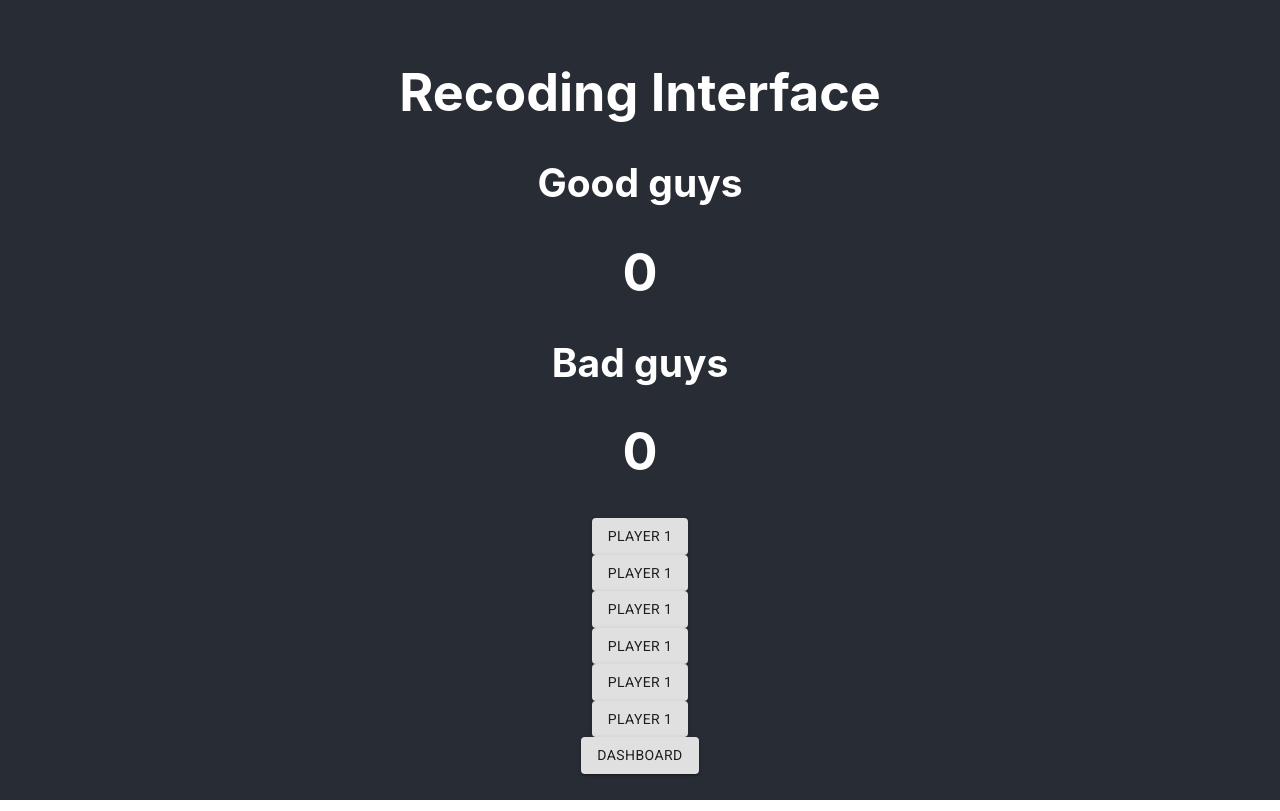
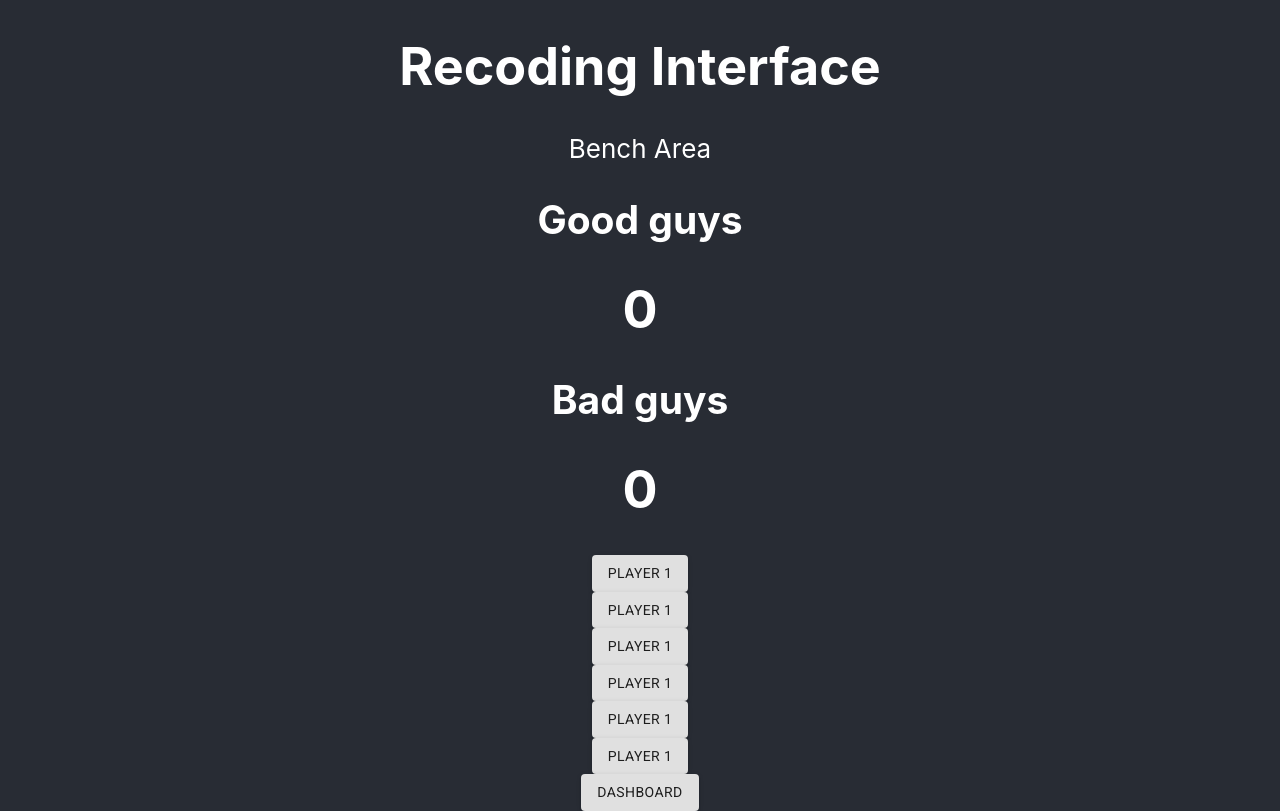
Before and after one commit to TaylorZowtuk/measure-what-matters, a React (Create React App) app in the folder frontend/: page /recording in a window 1280 px wide. Built offline with nearby package versions, Linux system fonts and the light colour scheme.

Commit message:
Add bench component boilerplate

```diff
--- /dev/null
+++ b/frontend/src/components/Bench.tsx
@@ -0,0 +1,17 @@
+import React from 'react';
+
+type BenchProps = {
+};
+
+
+class Bench extends React.Component<BenchProps> {
+
+    render () {
+        return (
+            <div id="dragzone">Bench Area</div>
+        );
+    }
+}
+
+
+export default Bench;
--- a/frontend/src/components/Recording.page.tsx
+++ b/frontend/src/components/Recording.page.tsx
@@ -1,8 +1,10 @@
 import React from 'react';
 import { Link } from "react-router-dom";
+
 import Button from '@material-ui/core/Button';
 import Team from './Team';
 import Player from './Player';
+import Bench from './Bench';
 
 
 class Recording extends React.Component
@@ -45,6 +47,7 @@ class Recording extends React.Component
     return (
       <div className='recording'>
         <h1>Recoding Interface</h1>
+        <Bench></Bench>
         <Team name={this.team_name} score={this.state.goals_for} />
         <Team name={this.opp_name} score={this.state.goals_against} />
         {this.players}
```
